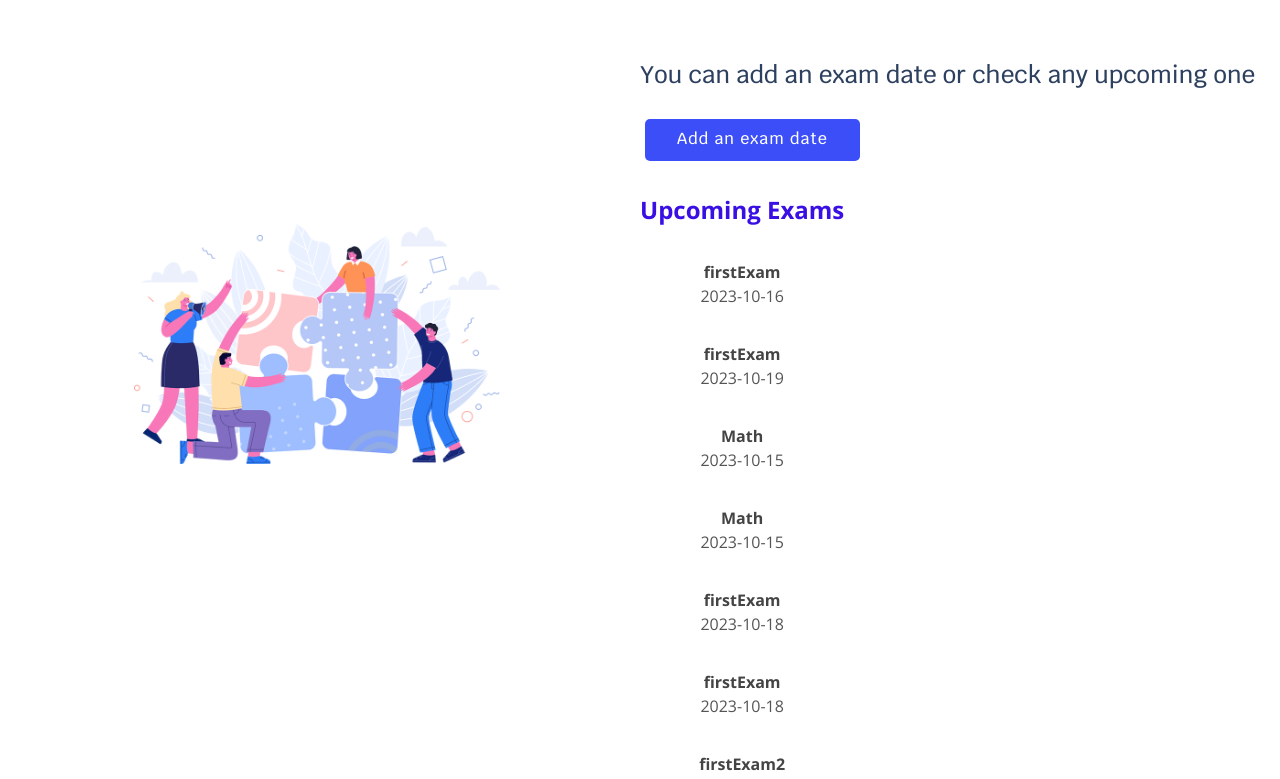
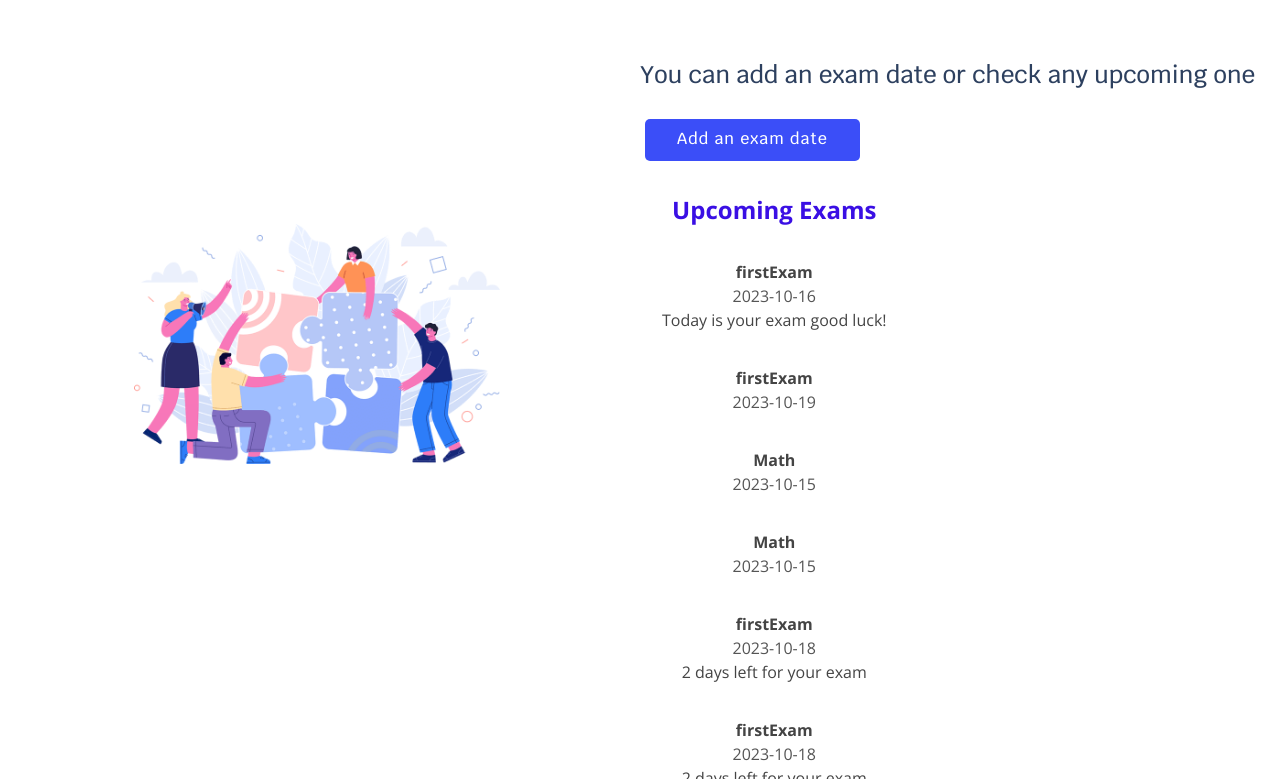
Before and after one commit to faisal-almugesib/iQuiz, a Flask app: page /calendar in a window 1280 px wide. Shown: the part 199-978 px from the top of the page. Run offline with Flask 3, Linux system fonts and the light colour scheme; a user stored in the database is signed in; some libraries are stand-ins or nearby versions.

Commit message:
initial notification

```diff
--- a/flaskblog/routes.py
+++ b/flaskblog/routes.py
@@ -7,6 +7,7 @@ from flask_login import login_user, login_required, logout_user, current_user
 import json
 import openai
 from flask import jsonify
+import datetime
 
 
 
@@ -253,7 +254,8 @@ def calendar():
                 "date"   : exam.date
                 }
         exams.append(temp)
-    return render_template('calendar.html', user=current_user, exams=exams)
+    current_date = datetime.date.today()
+    return render_template('calendar.html', user=current_user, exams=exams, current_date=current_date)
 
 
 @app.route("/addDate", methods=['GET','POST'])
--- a/flaskblog/templates/calendar.html
+++ b/flaskblog/templates/calendar.html
@@ -76,10 +76,29 @@
                         <li class="exam">
                             <div class="course">{{ exam.course }}</div>
                             <div class="date">{{ exam.date }}</div>
+                            {% set remaining_days = (exam.date - current_date).days  %}
+                            {% if remaining_days <= 2 %}
+                                <div class="remaining-days">
+                                    {% if remaining_days == 0 %}
+                                    <div class="remaining-days">
+                                        Today is your exam good luck!
+                                    </div>
+                                    {% elif remaining_days == 1 %}
+                                    <div class="remaining-days">
+                                        Tomorrow is your exam, practice some quizzes in our home page!
+                                    </div>
+                                    {% elif remaining_days == 2 %}
+                                    <div class="remaining-days">
+                                        2 days left for your exam
+                                    </div>
+                                    {% endif %}
+                                </div>
+                            {% endif %}
                         </li>
                     {% endfor %}
                     </ul>
                 </div>
+
 
 
             </div>
```
